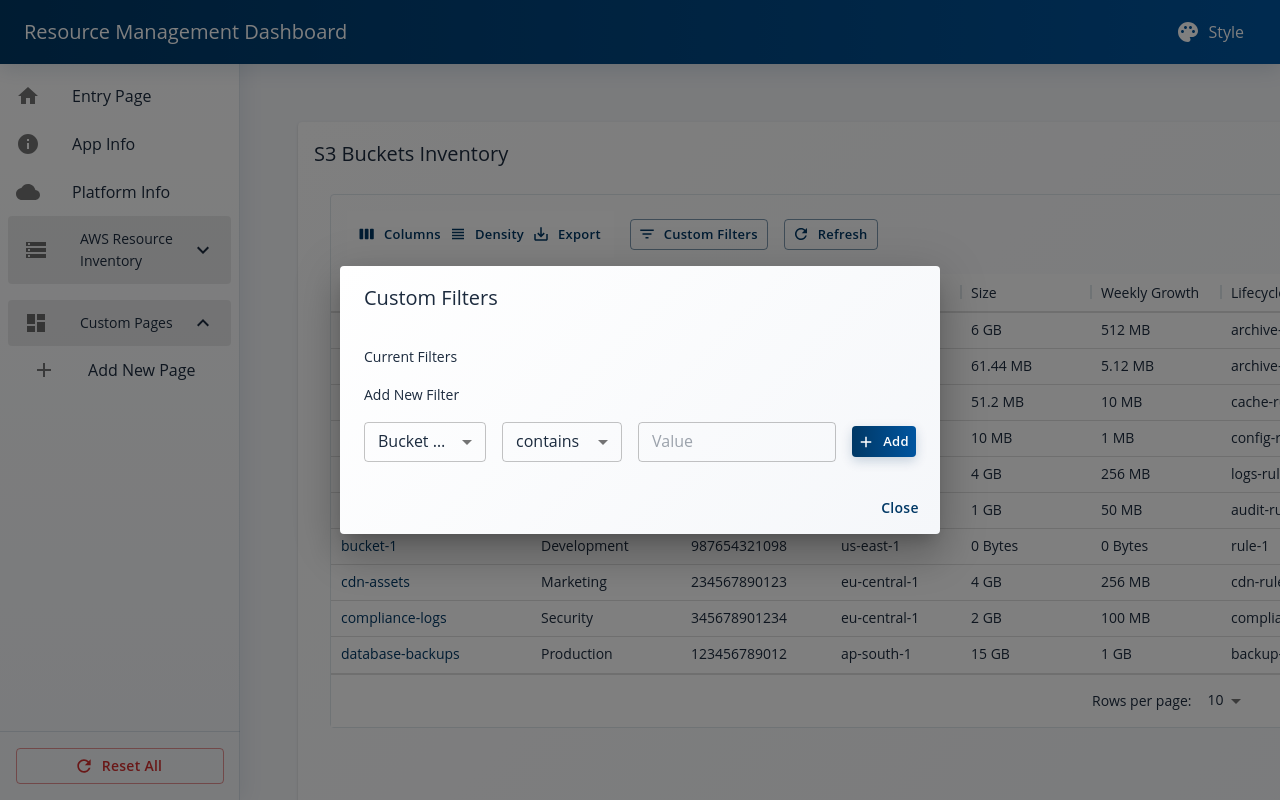
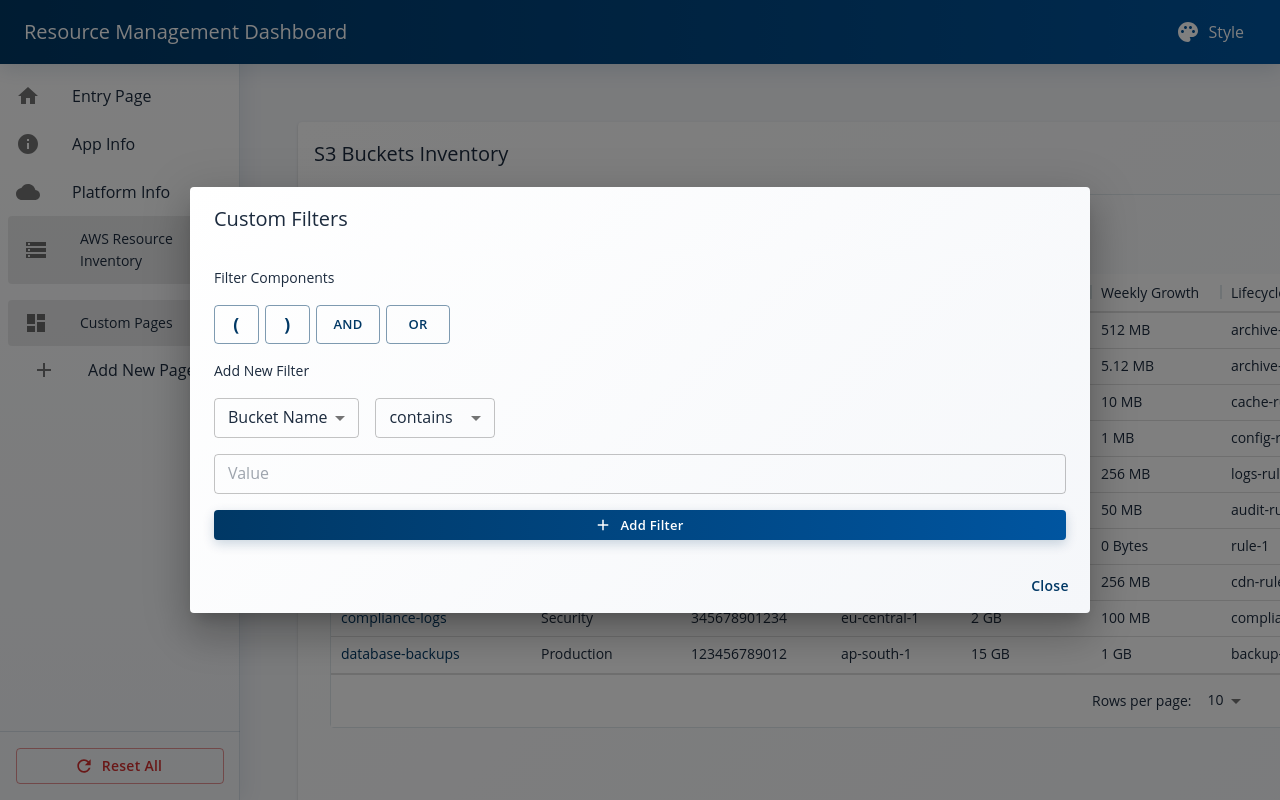
Before and after one commit to demo2327/resource-management-dashboard, a React (Create React App) app: page /aws-inventory/s3 in a window 1280 px wide. Both pictures are taken after a click on the button "Custom Filters". Shown: the top 800 px of the page. Built offline with nearby package versions, Linux system fonts and the light colour scheme.

Commit message:
improved custom filter

```diff
--- a/package.json
+++ b/package.json
@@ -15,11 +15,13 @@
     "@types/jest": "^27.5.2",
     "@types/node": "^16.18.126",
     "@types/react": "^19.0.12",
+    "@types/react-beautiful-dnd": "^13.1.8",
     "@types/react-dom": "^19.0.4",
     "@types/react-grid-layout": "^1.3.5",
     "@types/react-router-dom": "^5.3.3",
     "chart.js": "^4.4.8",
     "react": "^19.1.0",
+    "react-beautiful-dnd": "^13.1.1",
     "react-chartjs-2": "^5.3.0",
     "react-dom": "^19.1.0",
     "react-grid-layout": "^1.5.1",
--- a/src/components/Tables/S3BucketsTable.tsx
+++ b/src/components/Tables/S3BucketsTable.tsx
@@ -6,10 +6,6 @@ import {
   GridToolbar,
   GridSortModel,
   GridRenderCellParams,
-  GridToolbarContainer,
-  GridToolbarColumnsButton,
-  GridToolbarDensitySelector,
-  GridToolbarExport,
 } from '@mui/x-data-grid';
 import {
   Box,
@@ -25,6 +21,7 @@ import {
   MenuItem,
   TextField,
   Typography,
+  Paper,
   Chip,
 } from '@mui/material';
 import {
@@ -32,6 +29,7 @@ import {
   Delete as DeleteIcon,
   FilterList as FilterListIcon,
   Refresh as RefreshIcon,
+  DeleteForever as TrashIcon,
 } from '@mui/icons-material';
 import s3InventoryData from '../../data/s3Inventory.json';
 
@@ -165,6 +163,14 @@ interface Filter {
   value: string;
 }
 
+interface FilterCondition {
+  id: string;
+  type: 'filter' | 'group';
+  operator?: 'AND' | 'OR';
+  filter?: Filter;
+  children?: FilterCondition[];
+}
+
 const operators = {
   contains: 'contains',
   equals: 'equals',
@@ -174,42 +180,51 @@ const operators = {
   isNotEmpty: 'is not empty',
 };
 
+interface FilterElement {
+  id: string;
+  type: 'filter' | 'operator' | 'parenthesis';
+  value: string;
+  filter?: {
+    field: string;
+    operator: string;
+    value: string;
+  };
+  parenthesisType?: 'open' | 'close';
+}
+
 interface S3BucketsTableProps {
   widgetId: string;
 }
 
 const S3BucketsTable: React.FC<S3BucketsTableProps> = ({ widgetId }) => {
-  const [filters, setFilters] = useState<Filter[]>(() => {
-    const savedFilters = localStorage.getItem(`s3-buckets-filters-${widgetId}`);
-    return savedFilters ? JSON.parse(savedFilters) : [];
+  const [filterElements, setFilterElements] = useState<FilterElement[]>(() => {
+    const saved = localStorage.getItem(`s3-buckets-filters-${widgetId}`);
+    return saved ? JSON.parse(saved) : [];
   });
+
   const [isFilterDialogOpen, setIsFilterDialogOpen] = useState(false);
-  const [currentFilter, setCurrentFilter] = useState<Filter>({
-    id: '',
+  const [currentFilter, setCurrentFilter] = useState({
     field: 'name',
     operator: 'contains',
     value: '',
   });
   const [refreshKey, setRefreshKey] = useState(0);
+  const [isDraggingOver, setIsDraggingOver] = useState(false);
 
-  // Save filters whenever they change
   useEffect(() => {
-    localStorage.setItem(`s3-buckets-filters-${widgetId}`, JSON.stringify(filters));
-  }, [filters, widgetId]);
-
-  const handleRefresh = () => {
-    setRefreshKey(prev => prev + 1);
-  };
+    localStorage.setItem(`s3-buckets-filters-${widgetId}`, JSON.stringify(filterElements));
+  }, [filterElements, widgetId]);
 
   const handleAddFilter = () => {
     if (currentFilter.value || currentFilter.operator === 'isEmpty' || currentFilter.operator === 'isNotEmpty') {
-      const newFilter = {
-        ...currentFilter,
+      const newFilter: FilterElement = {
         id: Math.random().toString(36).substr(2, 9),
+        type: 'filter',
+        value: `${currentFilter.field} ${currentFilter.operator} ${currentFilter.value}`,
+        filter: { ...currentFilter },
       };
-      setFilters([...filters, newFilter]);
+      setFilterElements([...filterElements, newFilter]);
       setCurrentFilter({
-        id: '',
         field: 'name',
         operator: 'contains',
         value: '',
@@ -217,15 +232,75 @@ const S3BucketsTable: React.FC<S3BucketsTableProps> = ({ widgetId }) => {
     }
   };
 
-  const handleRemoveFilter = (filterId: string) => {
-    setFilters(filters.filter(f => f.id !== filterId));
+  const handleAddOperator = (operator: 'AND' | 'OR') => {
+    const newOperator: FilterElement = {
+      id: Math.random().toString(36).substr(2, 9),
+      type: 'operator',
+      value: operator,
+    };
+    setFilterElements([...filterElements, newOperator]);
   };
 
-  const filteredRows = useMemo(() => {
-    return s3InventoryData.data.filter(row => {
-      return filters.every(filter => {
+  const handleAddParenthesis = (type: 'open' | 'close') => {
+    const newParenthesis: FilterElement = {
+      id: Math.random().toString(36).substr(2, 9),
+      type: 'parenthesis',
+      value: type === 'open' ? '(' : ')',
+      parenthesisType: type,
+    };
+    setFilterElements([...filterElements, newParenthesis]);
+  };
+
+  const handleRemoveElement = (id: string) => {
+    setFilterElements(filterElements.filter(element => element.id !== id));
+  };
+
+  const handleDragStart = (e: React.DragEvent<HTMLDivElement>, index: number) => {
+    e.dataTransfer.setData('text/plain', index.toString());
+    e.dataTransfer.effectAllowed = 'move';
+  };
+
+  const handleDragOver = (e: React.DragEvent<HTMLDivElement>) => {
+    e.preventDefault();
+    e.dataTransfer.dropEffect = 'move';
+  };
+
+  const handleDrop = (e: React.DragEvent<HTMLDivElement>, dropIndex: number) => {
+    e.preventDefault();
+    const dragIndex = parseInt(e.dataTransfer.getData('text/plain'), 10);
+    if (dragIndex === dropIndex) return;
+
+    const items = Array.from(filterElements);
+    const [draggedItem] = items.splice(dragIndex, 1);
+    items.splice(dropIndex, 0, draggedItem);
+    setFilterElements(items);
+  };
+
+  const handleTrashDragOver = (e: React.DragEvent<HTMLDivElement>) => {
+    e.preventDefault();
+    e.dataTransfer.dropEffect = 'move';
+    setIsDraggingOver(true);
+  };
+
+  const handleTrashDragLeave = () => {
+    setIsDraggingOver(false);
+  };
+
+  const handleTrashDrop = (e: React.DragEvent<HTMLDivElement>) => {
+    e.preventDefault();
+    const dragIndex = parseInt(e.dataTransfer.getData('text/plain'), 10);
+    const items = Array.from(filterElements);
+    items.splice(dragIndex, 1);
+    setFilterElements(items);
+    setIsDraggingOver(false);
+  };
+
+  const evaluateFilterExpression = (row: S3Bucket): boolean => {
+    // Convert the filter elements array to a string expression
+    const expression = filterElements.map(element => {
+      if (element.type === 'filter' && element.filter) {
         const value = (() => {
-          switch (filter.field) {
+          switch (element.filter.field) {
             case 'name':
               return row.attributes.Name;
             case 'account':
@@ -249,28 +324,154 @@ const S3BucketsTable: React.FC<S3BucketsTableProps> = ({ widgetId }) => {
           }
         })();
 
-        switch (filter.operator) {
+        switch (element.filter.operator) {
           case 'contains':
-            return value.toLowerCase().includes(filter.value.toLowerCase());
+            return value.toLowerCase().includes(element.filter.value.toLowerCase());
           case 'equals':
-            return value.toLowerCase() === filter.value.toLowerCase();
+            return value.toLowerCase() === element.filter.value.toLowerCase();
           case 'startsWith':
-            return value.toLowerCase().startsWith(filter.value.toLowerCase());
+            return value.toLowerCase().startsWith(element.filter.value.toLowerCase());
           case 'endsWith':
-            return value.toLowerCase().endsWith(filter.value.toLowerCase());
+            return value.toLowerCase().endsWith(element.filter.value.toLowerCase());
           case 'isEmpty':
             return !value || value === 'N/A';
           case 'isNotEmpty':
-            return value && value !== 'N/A';
+            return Boolean(value && value !== 'N/A');
           default:
             return true;
         }
+      }
+      return element.value;
     });
+
+    try {
+      // Convert the expression array to a boolean expression and evaluate it
+      let evalString = '';
+      expression.forEach((value, index) => {
+        if (typeof value === 'boolean') {
+          evalString += value ? 'true' : 'false';
+        } else if (value === 'AND') {
+          evalString += '&&';
+        } else if (value === 'OR') {
+          evalString += '||';
+        } else if (value === '(' || value === ')') {
+          evalString += value;
+        }
       });
-  }, [filters]);
+
+      return new Function(`return ${evalString}`)();
+    } catch (error) {
+      console.error('Invalid filter expression');
+      return true;
+    }
+  };
+
+  const filteredRows = useMemo(() => {
+    if (filterElements.length === 0) return s3InventoryData.data;
+    return s3InventoryData.data.filter(evaluateFilterExpression);
+  }, [filterElements]);
+
+  const renderReadOnlyFilter = (element: FilterElement) => (
+    <Chip
+      key={element.id}
+      label={element.value}
+      size="small"
+      color={element.type === 'operator' || element.type === 'parenthesis' ? 'primary' : 'default'}
+      sx={{
+        m: 0.1,
+        ...(element.type === 'parenthesis' && {
+          fontWeight: 'bold',
+          fontSize: '1.1rem',
+        })
+      }}
+    />
+  );
+
+  const renderDraggableFilter = (element: FilterElement, index: number) => (
+    <Box
+      key={element.id}
+      draggable
+      onDragStart={(e) => handleDragStart(e, index)}
+      onDragOver={handleDragOver}
+      onDrop={(e) => handleDrop(e, index)}
+      sx={{
+        display: 'inline-flex',
+        alignItems: 'center',
+        m: 0.25,
+      }}
+    >
+      {element.type === 'filter' ? (
+        <Chip
+          label={element.value}
+          sx={{ mr: 0.5 }}
+        />
+      ) : (
+        <Chip
+          label={element.value}
+          color={element.type === 'operator' || element.type === 'parenthesis' ? 'primary' : 'default'}
+          sx={{
+            mr: 0.5,
+            ...(element.type === 'parenthesis' && {
+              fontWeight: 'bold',
+              fontSize: '1.1rem',
+            })
+          }}
+        />
+      )}
+    </Box>
+  );
+
+  const TrashZone = () => (
+    <Box
+      onDragOver={handleTrashDragOver}
+      onDragLeave={handleTrashDragLeave}
+      onDrop={handleTrashDrop}
+      sx={{
+        display: 'flex',
+        alignItems: 'center',
+        justifyContent: 'center',
+        p: 2,
+        border: '2px dashed',
+        borderColor: isDraggingOver ? 'error.main' : 'divider',
+        borderRadius: 1,
+        backgroundColor: isDraggingOver ? 'error.light' : 'background.default',
+        transition: 'all 0.2s ease',
+        opacity: isDraggingOver ? 0.9 : 0.7,
+        cursor: 'default',
+      }}
+    >
+      <TrashIcon color={isDraggingOver ? 'error' : 'action'} />
+      <Typography
+        variant="body2"
+        color={isDraggingOver ? 'error' : 'text.secondary'}
+        sx={{ ml: 1 }}
+      >
+        Drag here to remove
+      </Typography>
+    </Box>
+  );
+
+  const FilterContainer = ({ children, isEditable = false }: { children: React.ReactNode, isEditable?: boolean }) => (
+    <Box sx={{ display: 'flex', flexDirection: 'column', gap: isEditable ? 2 : 0.5 }}>
+      <Box
+        sx={{
+          display: 'flex',
+          flexWrap: 'wrap',
+          alignItems: 'center',
+          minHeight: isEditable ? '40px' : 'auto',
+          gap: 0.25,
+          flex: 1,
+        }}
+      >
+        {children}
+      </Box>
+      {isEditable && <TrashZone />}
+    </Box>
+  );
 
   const CustomToolbar = () => (
-    <Box sx={{ p: 2, display: 'flex', gap: 2, alignItems: 'center' }}>
+    <Box sx={{ p: 2, display: 'flex', gap: 2 }}>
+      <Box sx={{ display: 'flex', gap: 2, alignItems: 'center', flex: 1 }}>
         <GridToolbar
           sx={{
             '& .MuiButton-root[aria-label="Show filters"]': {
@@ -288,32 +489,38 @@ const S3BucketsTable: React.FC<S3BucketsTableProps> = ({ widgetId }) => {
         </Button>
         <Button
           startIcon={<RefreshIcon />}
-        onClick={handleRefresh}
+          onClick={() => setRefreshKey(prev => prev + 1)}
           variant="outlined"
           size="small"
         >
           Refresh
         </Button>
-      {filters.length > 0 && (
-        <Stack direction="row" spacing={1}>
-          {filters.map(filter => (
-            <Chip
-              key={filter.id}
-              label={`${filter.field} ${filter.operator} ${filter.value || ''}`}
-              onDelete={() => handleRemoveFilter(filter.id)}
-              size="small"
-            />
-          ))}
-        </Stack>
+        {filterElements.length > 0 && (
+          <Box
+            sx={{
+              display: 'flex',
+              alignItems: 'center',
+              gap: 1,
+              backgroundColor: 'background.default',
+              borderRadius: 1,
+              pl: 1.5,
+              height: '32px', // Match button height
+            }}
+          >
+            <Typography variant="body2" color="text.secondary" sx={{ whiteSpace: 'nowrap' }}>
+              Filter:
+            </Typography>
+            <FilterContainer>
+              {filterElements.map(element => renderReadOnlyFilter(element))}
+            </FilterContainer>
+          </Box>
         )}
+      </Box>
     </Box>
   );
 
   return (
-    <Box
-      sx={{ width: '100%', height: '100%' }}
-      onMouseDown={(e) => e.stopPropagation()}
-    >
+    <Box sx={{ width: '100%', height: '100%' }} onMouseDown={(e) => e.stopPropagation()}>
       <DataGrid
         key={refreshKey}
         rows={filteredRows}
@@ -363,25 +570,80 @@ const S3BucketsTable: React.FC<S3BucketsTableProps> = ({ widgetId }) => {
       <Dialog
         open={isFilterDialogOpen}
         onClose={() => setIsFilterDialogOpen(false)}
-        maxWidth="sm"
-        fullWidth
+        maxWidth={false}
+        PaperProps={{
+          sx: {
+            width: '900px', // Approximately 50% wider than the default 'sm' width (600px)
+            maxWidth: '90vw', // Ensure it doesn't overflow on smaller screens
+          }
+        }}
       >
         <DialogTitle>Custom Filters</DialogTitle>
         <DialogContent>
           <Stack spacing={2} sx={{ mt: 2 }}>
-            <Typography variant="subtitle2">Current Filters</Typography>
-            {filters.map(filter => (
-              <Box key={filter.id} sx={{ display: 'flex', gap: 1, alignItems: 'center' }}>
-                <Typography>{filter.field}</Typography>
-                <Typography>{filter.operator}</Typography>
-                <Typography>{filter.value}</Typography>
-                <IconButton size="small" onClick={() => handleRemoveFilter(filter.id)}>
-                  <DeleteIcon fontSize="small" />
-                </IconButton>
+            {filterElements.length > 0 && (
+              <>
+                <Typography variant="subtitle2">Combined Filter</Typography>
+                <Paper
+                  elevation={1}
+                  sx={{
+                    p: 1.5,
+                    backgroundColor: 'background.default',
+                    minHeight: '50px',
+                  }}
+                >
+                  <FilterContainer isEditable>
+                    {filterElements.map((element, index) => renderDraggableFilter(element, index))}
+                  </FilterContainer>
+                </Paper>
+              </>
+            )}
+
+            <Typography variant="subtitle2" sx={{ mt: 1 }}>Filter Components</Typography>
+            <Box sx={{ display: 'flex', gap: 0.75 }}>
+              <Button
+                variant="outlined"
+                size="small"
+                onClick={() => handleAddParenthesis('open')}
+                sx={{
+                  fontWeight: 'bold',
+                  fontSize: '1.1rem',
+                  minWidth: '45px',
+                }}
+              >
+                (
+              </Button>
+              <Button
+                variant="outlined"
+                size="small"
+                onClick={() => handleAddParenthesis('close')}
+                sx={{
+                  fontWeight: 'bold',
+                  fontSize: '1.1rem',
+                  minWidth: '45px',
+                }}
+              >
+                )
+              </Button>
+              <Button
+                variant="outlined"
+                size="small"
+                onClick={() => handleAddOperator('AND')}
+              >
+                AND
+              </Button>
+              <Button
+                variant="outlined"
+                size="small"
+                onClick={() => handleAddOperator('OR')}
+              >
+                OR
+              </Button>
             </Box>
-            ))}
-            <Typography variant="subtitle2" sx={{ mt: 2 }}>Add New Filter</Typography>
-            <Stack direction="row" spacing={2} alignItems="center">
+
+            <Typography variant="subtitle2">Add New Filter</Typography>
+            <Stack spacing={2}>
+              <Box sx={{ display: 'flex', gap: 2, alignItems: 'center' }}>
                 <Select
                   size="small"
                   value={currentFilter.field}
@@ -406,6 +668,7 @@ const S3BucketsTable: React.FC<S3BucketsTableProps> = ({ widgetId }) => {
                     </MenuItem>
                   ))}
                 </Select>
+              </Box>
               {currentFilter.operator !== 'isEmpty' && currentFilter.operator !== 'isNotEmpty' && (
                 <TextField
                   size="small"
@@ -420,7 +683,7 @@ const S3BucketsTable: React.FC<S3BucketsTableProps> = ({ widgetId }) => {
                 variant="contained"
                 size="small"
               >
-                Add
+                Add Filter
               </Button>
             </Stack>
           </Stack>
```
Also changed, not shown: 1 other file (tests, documents, lock files or other folders). Lines whose indentation alone changed are shown as unchanged.
